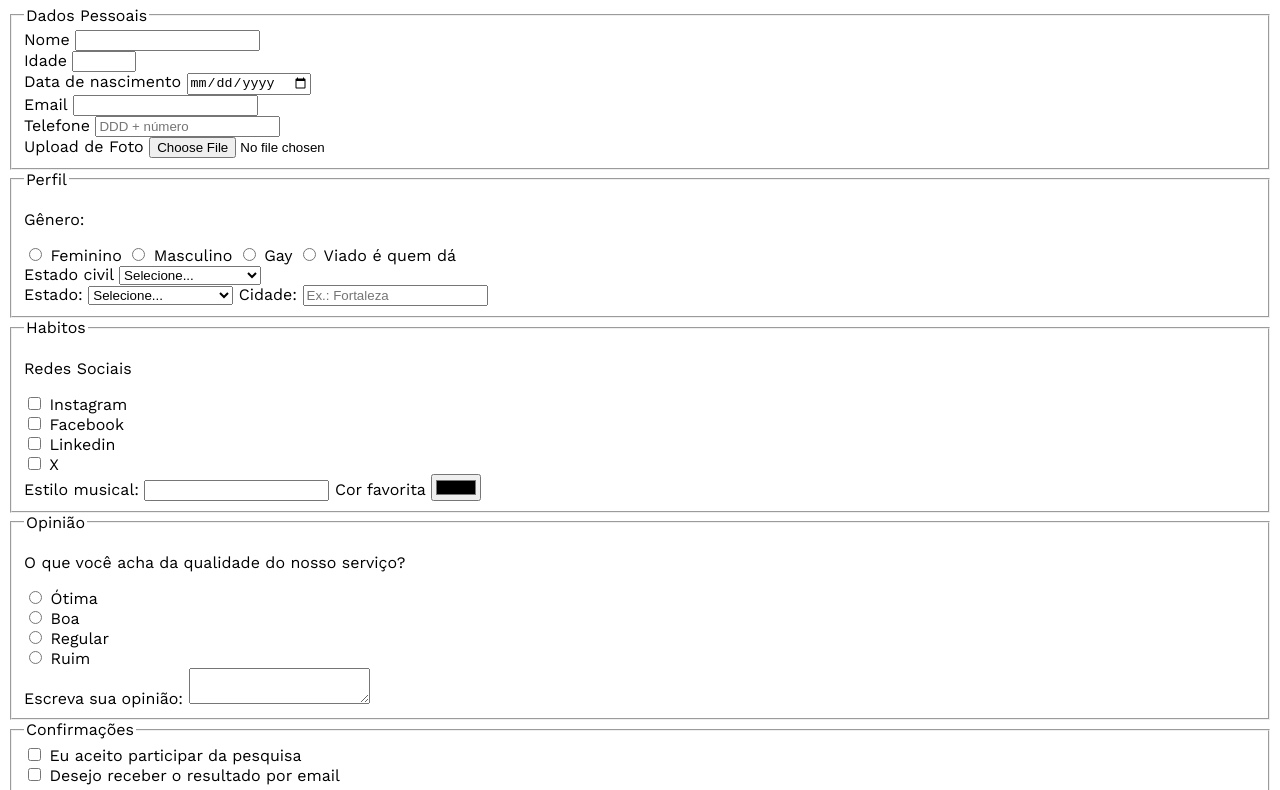
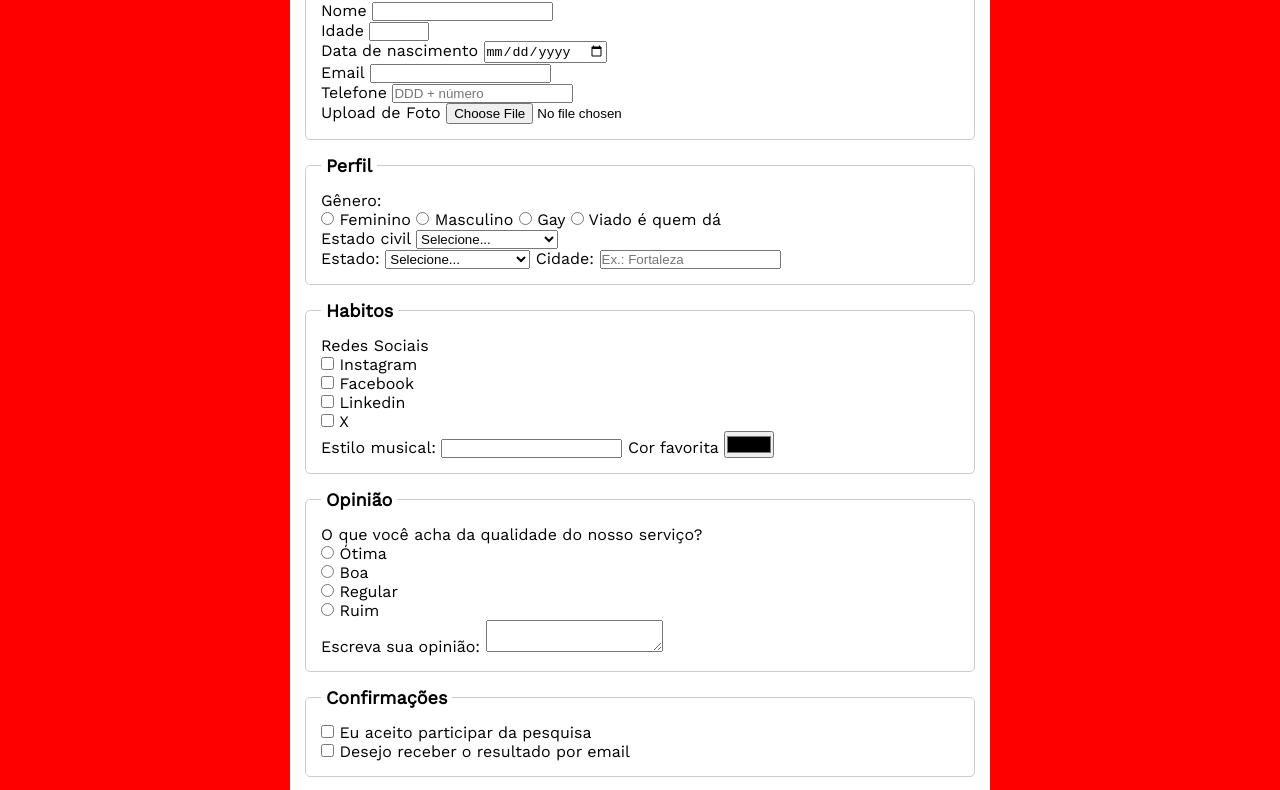
Before and after one commit to KaiqueKzz/pesquisa-culturama, a plain HTML site: page index.html in a window 1280 px wide. Shown: the part 194-984 px from the top of the page. Drawn offline with nearby package versions, Linux system fonts and the light colour scheme.

Commit message:
Add estilo aos elementos externos do fomulario

```diff
--- a/css/style.css
+++ b/css/style.css
@@ -1,7 +1,46 @@
+*{
+    margin: 0;
+    padding: 0;
+    box-sizing: border-box;
+}
+
+img{
+    width: 100px;
+}
+
 h1 {
     font-family: 'Fjalla One', sans-serif;
 }
 
-body {
+body{
+    background-color: #ff0000;
     font-family: 'Work Sans', sans-serif;
 }
+main{
+    width: 100%;
+    max-width: 700px;
+    margin: 0 auto;
+}
+header{
+    text-align: center;
+    margin-bottom: 20px;
+}
+
+form{
+    background-color:#ffffff;
+    padding: 15px;
+    border-radius: 10px
+}
+fieldset{
+    padding: 15px;
+    border: 1px solid #cccccc;
+    border-radius: 5px;
+    margin-bottom: 15px;
+}
+
+legend{
+    font-weight: bold;
+    font-size: 18px;
+    padding: 0 5px;
+
+}
--- a/index.html
+++ b/index.html
@@ -11,11 +11,13 @@
     <title>Pesquisa Culturam </title>
 </head>
 <body>
+    <main>
     <header>
         <img src="img/logo-culturama.png" alt="logo culturama">
         <h1>
             Pesquisa Online
         </h1>
+         </header>
         <section>
             <form action="" method="get">
 
@@ -183,6 +185,7 @@
                 <button type="submit">Limpar</button>
             </form>
         </section>
-    </header>
+
+    </main>
 </body>
 </html>
```
